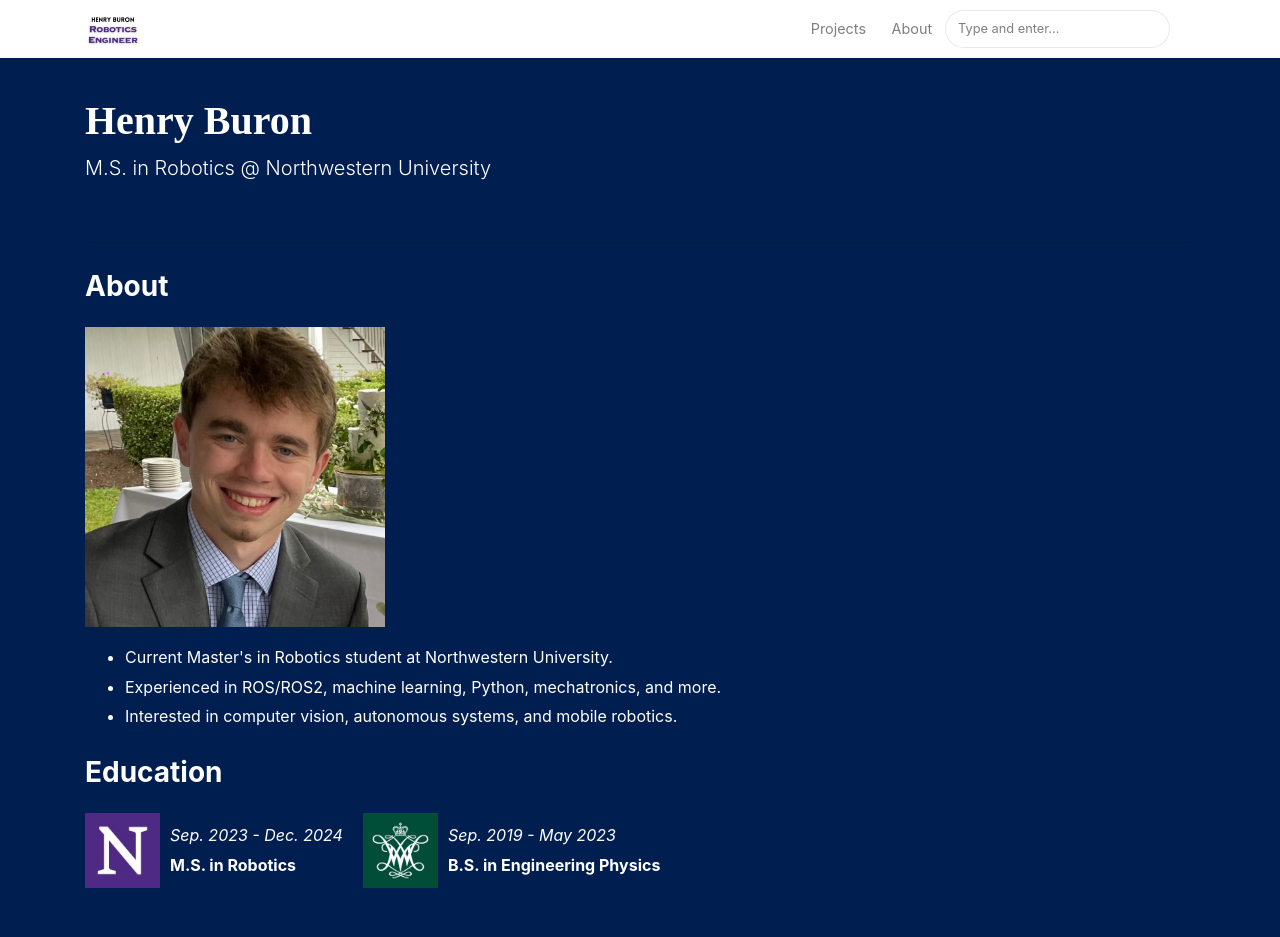
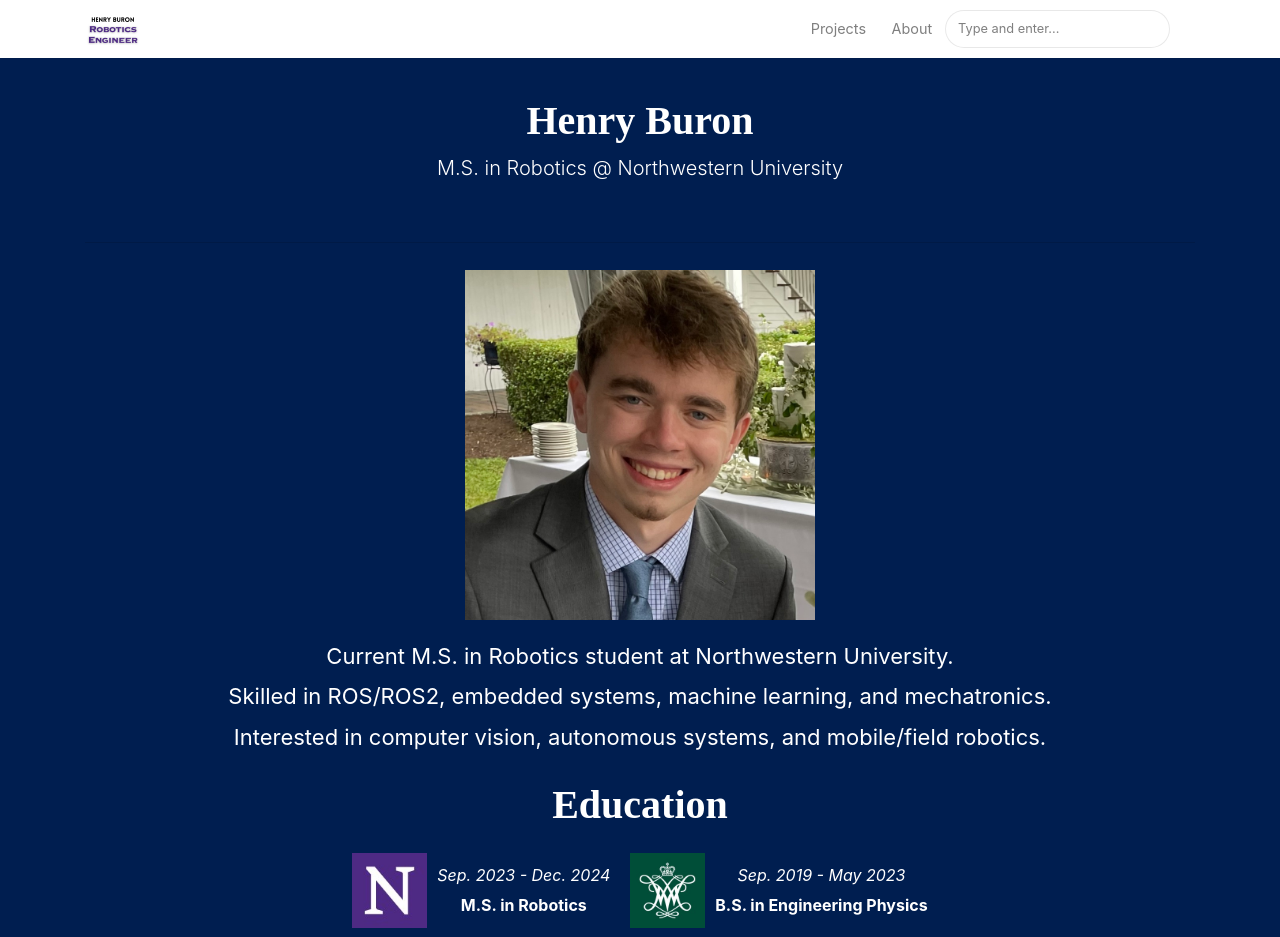
Before and after one commit to henryburon/henryburon.github.io, a Jekyll site: the page built from _pages/About.md, in a window 1280 px wide and 1400 px high. Shown: the top 937 px of the window. Built offline with Jekyll 4.4.1, drawn with Linux system fonts in a browser that asks for light colours; nearby versions of some CDN libraries.

Commit message:
Centered content on About page. Also updated it slightly.

```diff
--- a/_pages/About.md
+++ b/_pages/About.md
@@ -6,31 +6,36 @@ comments: false
 ---
 
 <style>
-  /* Add CSS styles for text color */
+  /* Add CSS styles for text color and centering */
   body {
     color: white; /* Sets the default text color to white */
+    text-align: center; /* Centers the text content */
   }
   a {
     color: white; /* Sets the link color to white */
   }
 </style>
 
+<!-- ### <a style="color: white; font-size:40px">About</a> -->
+<!-- ### <a style="color: white;">About</a> -->
 
-### <a style="color: white;">About</a>
+<img src="/assets/images/headshot.jpeg" style="width: 350px; height: auto; margin: 0 auto; display: block;">
+
+<!-- <br> -->
 
 
-<img src="/assets/images/headshot.jpeg" style="width: 300px; height: auto;">
+<ul style="list-style-type: none; padding: 0; color:white; font-size:22px;">
+    <li>Current M.S. in Robotics student at Northwestern University.</li>
+    <li>Skilled in ROS/ROS2, embedded systems, machine learning, and mechatronics.</li>
+    <li>Interested in computer vision, autonomous systems, and mobile/field robotics.</li>
+</ul>
 
 
-<ul style="color: white;">
-    <li>Current Master's in Robotics student at Northwestern University.</li>
-    <li>Experienced in ROS/ROS2, machine learning, Python, mechatronics, and more.</li>
-    <li>Interested in computer vision, autonomous systems, and mobile robotics.</li>
-</ul>
+<!-- ### <a style="color: white; font-size:40px">Education</a> -->
+### <a style="color: white; font-size:40px; font-family: 'Times New Roman', Times, serif;">Education</a>
 
-### <a style="color: white;">Education</a>
 
-<div style="display: flex; align-items: center; color: white;">
+<div style="display: flex; align-items: center; justify-content: center; color: white;">
     <img src="/assets/images/nu.jpeg" style="width: 75px; height: auto; margin-right: 10px;">
     <div>
         <i>Sep. 2023 - Dec. 2024</i> <br>
@@ -44,18 +49,17 @@ comments: false
     </div>
 </div>
 
+<br>
 
+### <a style="color: white; font-size:40px; font-family: 'Times New Roman', Times, serif;">Contact</a>
+
+<div style="text-align: center; color: white; font-size:22px;">
+    <span>henryburon2024@u.northwestern.edu</span><br>
+    <a href="https://github.com/henryburon" style="color: lightblue;">GitHub</a><br>
+    <a href="https://www.linkedin.com/in/henryburon" style="color: lightblue;">LinkedIn</a><br>
+</div>
 
 <br>
-
-### <a style="color: white;">Contact</a>
-
-
-#### <span style="color: white;">henryburon2024@u.northwestern.edu</span>
-
-#### <a href="https://github.com/henryburon" style="color: lightblue;">GitHub</a>
-
-#### <a href="https://www.linkedin.com/in/henryburon" style="color: lightblue;">LinkedIn</a>
 
 <div style="text-align: center;">
     <iframe src="_pages/HenryBuronResume.pdf" width="70%" height="1155px" style="display: inline-block;"></iframe>
```
Also changed, not shown: 11 other files.
